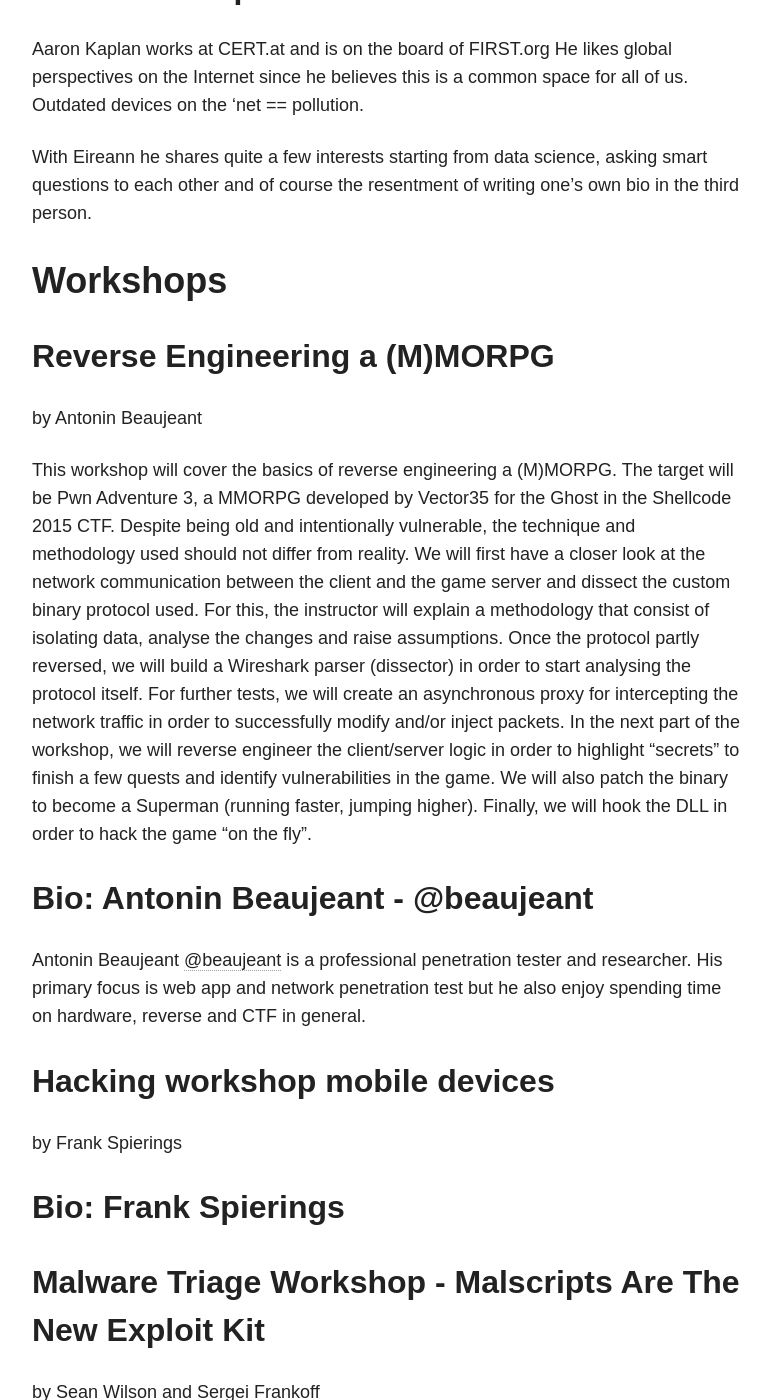
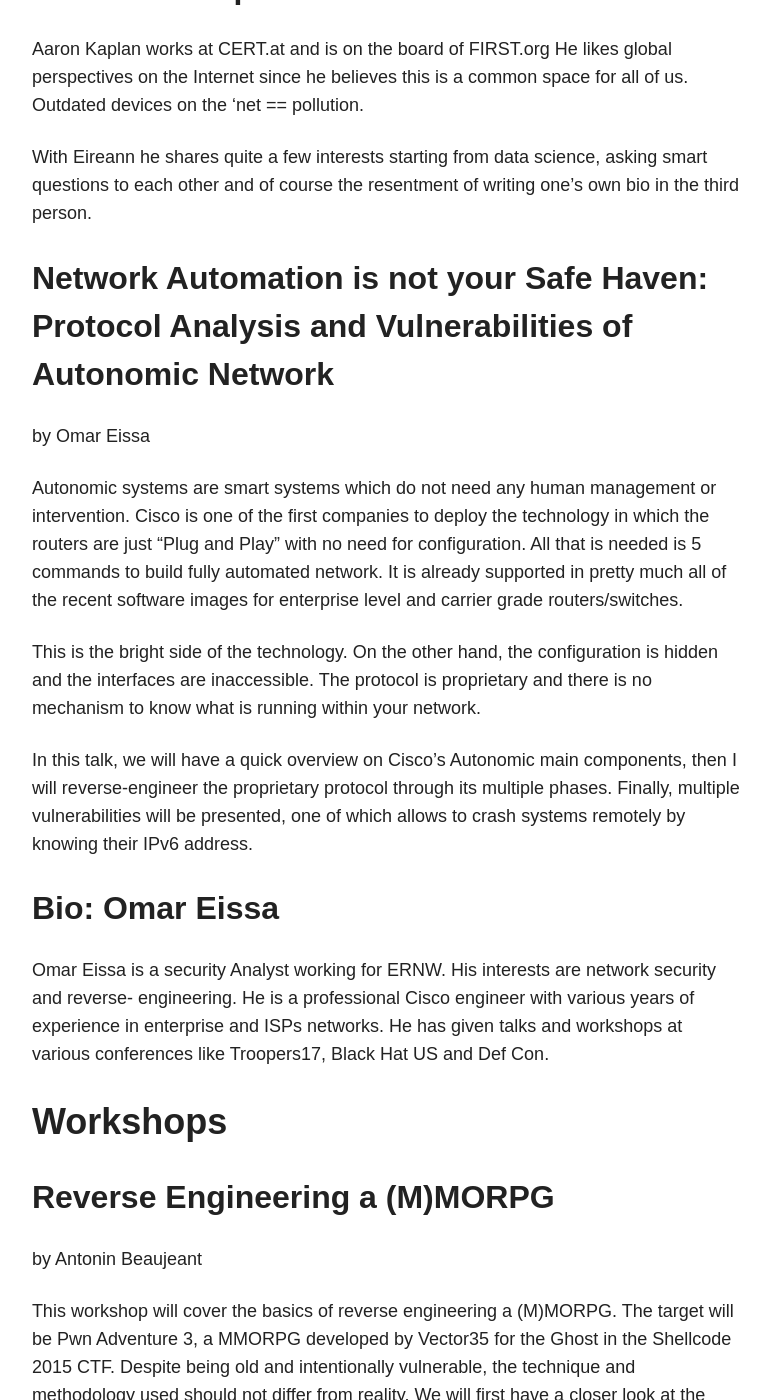
Before and after one commit to adulau/hack-lu-2017, a Jekyll site: the page built from talks/index.md, in a window 1280 px wide and 1400 px high, scrolled down 21797 px. Shown: the whole window, without its empty margins (254-1024 px from the left). Built offline with Jekyll 4.4.1, drawn with Linux system fonts in a browser that asks for light colours; nearby versions of some CDN libraries.

Commit message:
Moar talk

```diff
--- a/talks/index.md
+++ b/talks/index.md
@@ -709,6 +709,37 @@
 each other and of course the resentment of writing one's own bio in the third person.
 
 
+Network Automation is not your Safe Haven: Protocol Analysis and Vulnerabilities of Autonomic Network
+-----------------------------------------------------------------------------------------------------
+by Omar Eissa
+
+<!-- 45 min -->
+
+Autonomic systems are smart systems which do not need any human management or intervention.
+Cisco is one of the first companies to deploy the technology in which the routers are just "Plug and
+Play" with no need for configuration. All that is needed is 5 commands to build fully automated
+network. It is already supported in pretty much all of the recent software images for enterprise level
+and carrier grade routers/switches.
+
+This is the bright side of the technology. On the other hand, the configuration is hidden and the
+interfaces are inaccessible. The protocol is proprietary and there is no mechanism to know what is
+running within your network.
+
+In this talk, we will have a quick overview on Cisco's Autonomic main components, then I will
+reverse-engineer the proprietary protocol through its multiple phases. Finally, multiple
+vulnerabilities will be presented, one of which allows to crash systems remotely by knowing their
+IPv6 address.
+
+
+Bio: Omar Eissa
+---------------
+
+Omar Eissa is a security Analyst working for ERNW. His interests are network security and reverse-
+engineering. He is a professional Cisco engineer with various years of experience in enterprise and
+ISPs networks. He has given talks and workshops at various conferences like Troopers17, Black Hat
+US and Def Con.
+
+
 Workshops
 =========
 
```
